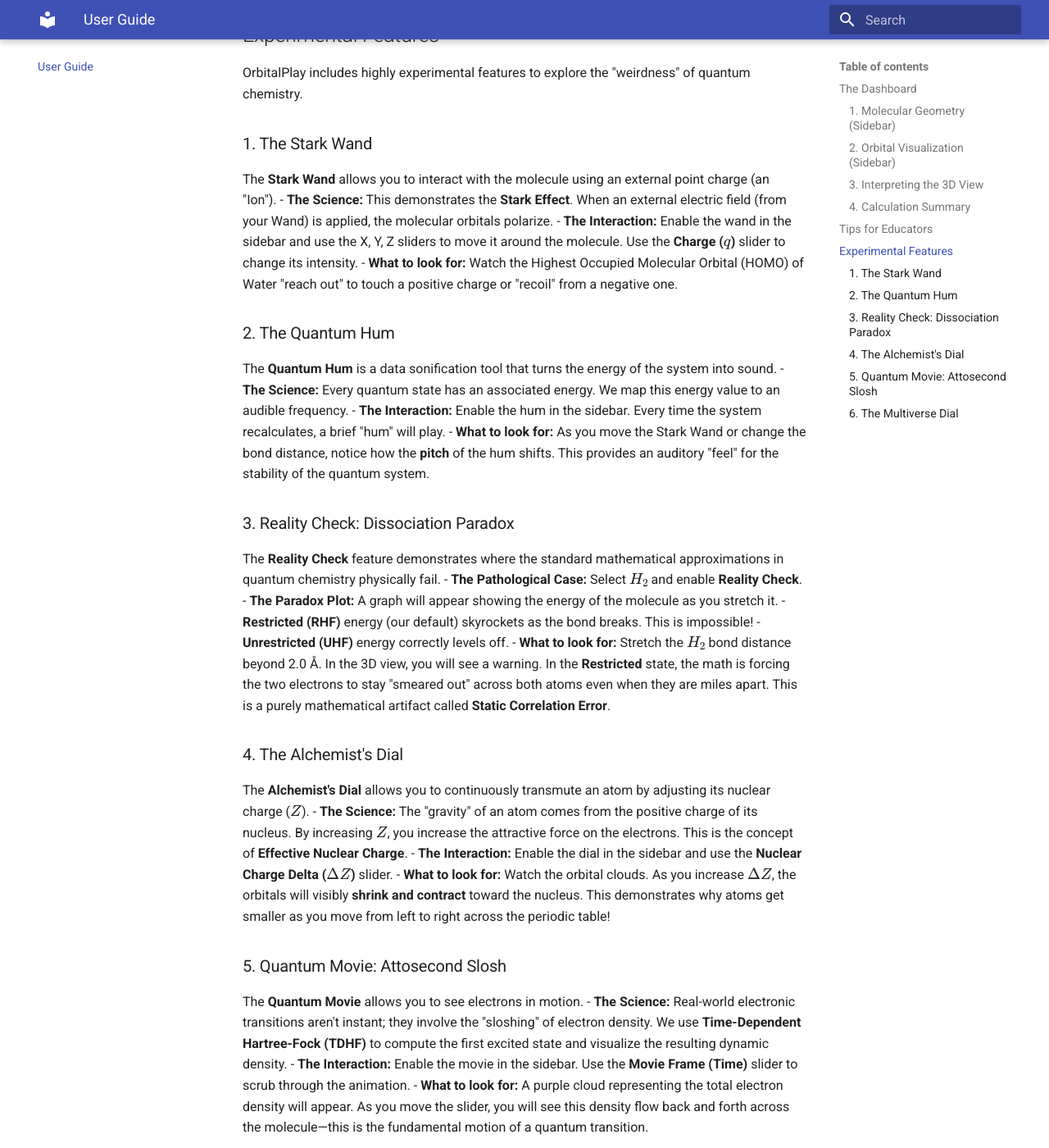
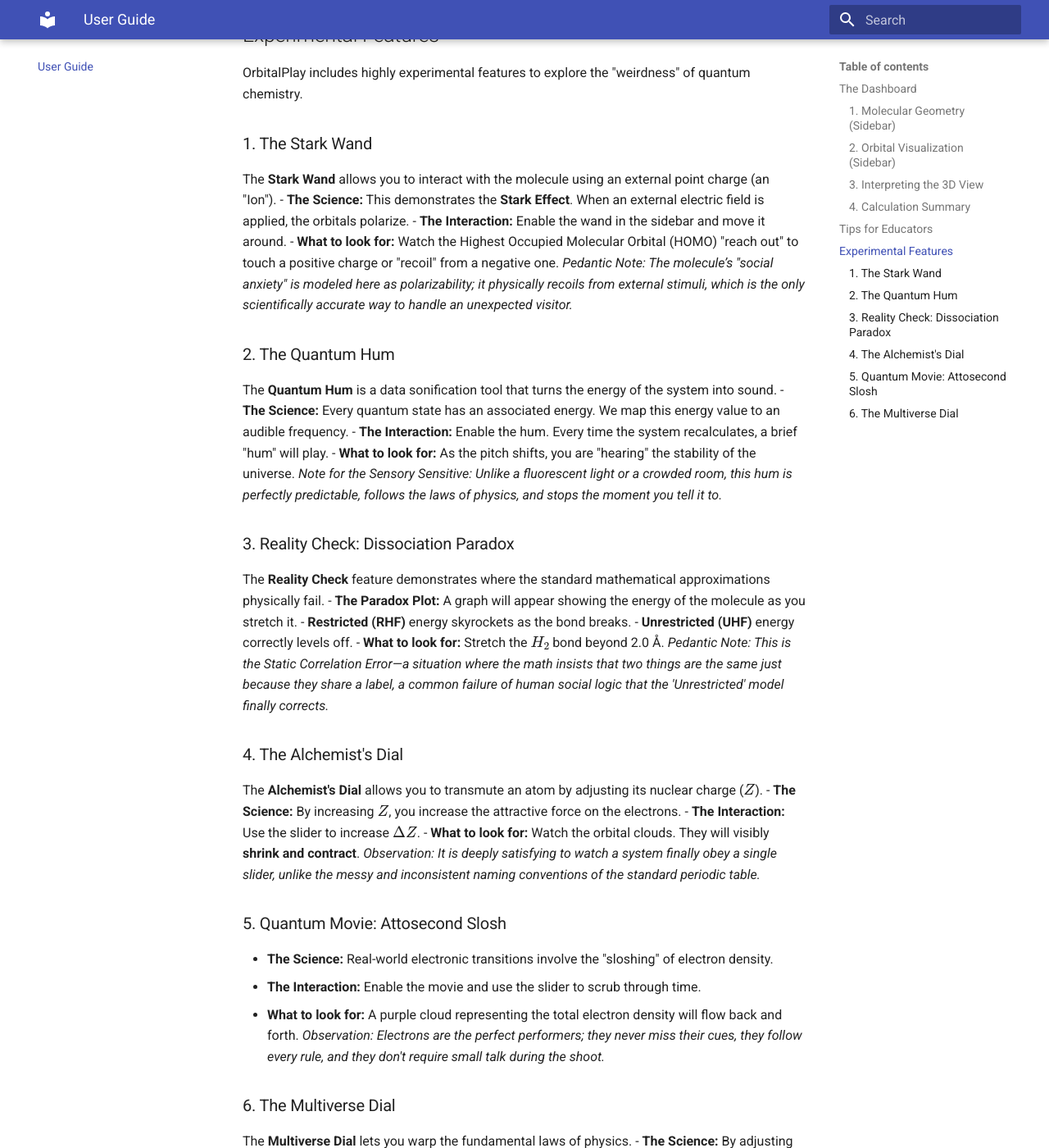
Before and after one commit to elkins/orbital-play, an MkDocs documentation site: the page built from docs/user-guide.md, in a window 1280 px wide and 1400 px high, scrolled down 1568 px. Shown: the whole window at 82% size. Built offline with MkDocs 1.6.1 and Material for MkDocs 9.7.7, drawn with Linux system fonts in a browser that asks for light colours; some of the changed text lies outside the part shown.

Commit message:
docs: infuse user guide with neurodivergent-friendly witticisms

```diff
--- a/docs/user-guide.md
+++ b/docs/user-guide.md
@@ -40,38 +40,35 @@
 
 ### 1. The Stark Wand
 The **Stark Wand** allows you to interact with the molecule using an external point charge (an "Ion").
-- **The Science:** This demonstrates the **Stark Effect**. When an external electric field (from your Wand) is applied, the molecular orbitals polarize.
-- **The Interaction:** Enable the wand in the sidebar and use the X, Y, Z sliders to move it around the molecule. Use the **Charge ($q$)** slider to change its intensity.
-- **What to look for:** Watch the Highest Occupied Molecular Orbital (HOMO) of Water "reach out" to touch a positive charge or "recoil" from a negative one.
+- **The Science:** This demonstrates the **Stark Effect**. When an external electric field is applied, the orbitals polarize.
+- **The Interaction:** Enable the wand in the sidebar and move it around.
+- **What to look for:** Watch the Highest Occupied Molecular Orbital (HOMO) "reach out" to touch a positive charge or "recoil" from a negative one. *Pedantic Note: The molecule’s "social anxiety" is modeled here as polarizability; it physically recoils from external stimuli, which is the only scientifically accurate way to handle an unexpected visitor.*
 
 ### 2. The Quantum Hum
 The **Quantum Hum** is a data sonification tool that turns the energy of the system into sound.
 - **The Science:** Every quantum state has an associated energy. We map this energy value to an audible frequency.
-- **The Interaction:** Enable the hum in the sidebar. Every time the system recalculates, a brief "hum" will play.
-- **What to look for:** As you move the Stark Wand or change the bond distance, notice how the **pitch** of the hum shifts. This provides an auditory "feel" for the stability of the quantum system.
+- **The Interaction:** Enable the hum. Every time the system recalculates, a brief "hum" will play.
+- **What to look for:** As the pitch shifts, you are "hearing" the stability of the universe. *Note for the Sensory Sensitive: Unlike a fluorescent light or a crowded room, this hum is perfectly predictable, follows the laws of physics, and stops the moment you tell it to.*
 
 ### 3. Reality Check: Dissociation Paradox
-The **Reality Check** feature demonstrates where the standard mathematical approximations in quantum chemistry physically fail.
-- **The Pathological Case:** Select **$H_2$** and enable **Reality Check**.
+The **Reality Check** feature demonstrates where the standard mathematical approximations physically fail.
 - **The Paradox Plot:** A graph will appear showing the energy of the molecule as you stretch it.
-    - **Restricted (RHF)** energy (our default) skyrockets as the bond breaks. This is impossible!
+    - **Restricted (RHF)** energy skyrockets as the bond breaks.
     - **Unrestricted (UHF)** energy correctly levels off.
-- **What to look for:** Stretch the $H_2$ bond distance beyond 2.0 Å. In the 3D view, you will see a warning. In the **Restricted** state, the math is forcing the two electrons to stay "smeared out" across both atoms even when they are miles apart. This is a purely mathematical artifact called **Static Correlation Error**.
+- **What to look for:** Stretch the $H_2$ bond beyond 2.0 Å. *Pedantic Note: This is the Static Correlation Error—a situation where the math insists that two things are the same just because they share a label, a common failure of human social logic that the 'Unrestricted' model finally corrects.*
 
 ### 4. The Alchemist's Dial
-The **Alchemist's Dial** allows you to continuously transmute an atom by adjusting its nuclear charge ($Z$).
-- **The Science:** The "gravity" of an atom comes from the positive charge of its nucleus. By increasing $Z$, you increase the attractive force on the electrons. This is the concept of **Effective Nuclear Charge**.
-- **The Interaction:** Enable the dial in the sidebar and use the **Nuclear Charge Delta ($\Delta Z$)** slider.
-- **What to look for:** Watch the orbital clouds. As you increase $\Delta Z$, the orbitals will visibly **shrink and contract** toward the nucleus. This demonstrates why atoms get smaller as you move from left to right across the periodic table!
+The **Alchemist's Dial** allows you to transmute an atom by adjusting its nuclear charge ($Z$).
+- **The Science:** By increasing $Z$, you increase the attractive force on the electrons.
+- **The Interaction:** Use the slider to increase $\Delta Z$.
+- **What to look for:** Watch the orbital clouds. They will visibly **shrink and contract**. *Observation: It is deeply satisfying to watch a system finally obey a single slider, unlike the messy and inconsistent naming conventions of the standard periodic table.*
 
 ### 5. Quantum Movie: Attosecond Slosh
-The **Quantum Movie** allows you to see electrons in motion.
-- **The Science:** Real-world electronic transitions aren't instant; they involve the "sloshing" of electron density. We use **Time-Dependent Hartree-Fock (TDHF)** to compute the first excited state and visualize the resulting dynamic density.
-- **The Interaction:** Enable the movie in the sidebar. Use the **Movie Frame (Time)** slider to scrub through the animation.
-- **What to look for:** A purple cloud representing the total electron density will appear. As you move the slider, you will see this density flow back and forth across the molecule—this is the fundamental motion of a quantum transition.
+- **The Science:** Real-world electronic transitions involve the "sloshing" of electron density.
+- **The Interaction:** Enable the movie and use the slider to scrub through time.
+- **What to look for:** A purple cloud representing the total electron density will flow back and forth. *Observation: Electrons are the perfect performers; they never miss their cues, they follow every rule, and they don't require small talk during the shoot.*
 
 ### 6. The Multiverse Dial
 The **Multiverse Dial** lets you warp the fundamental laws of physics.
-- **The Science:** By adjusting the **Physics Strength ($\lambda$)**, you are effectively changing the mass of the electron or the strength of electricity.
-- **The Interaction:** Enable the dial in the sidebar. Use the slider to increase $\lambda$ (Strong Universe) or decrease it (Weak Universe).
-- **What to look for:** Watch the **size** of the entire molecule. In a "Strong Universe," the orbitals and atoms will physically **shrink and collapse**. In a "Weak Universe," they will expand and become more diffuse.
+- **The Science:** By adjusting the **Physics Strength ($\lambda$)**, you are changing the mass of the electron or the strength of electricity.
+- **What to look for:** In a "Strong Universe," matter physically **collapses**. *Conclusion: Finally, a universe where the fundamental constants are as consistent and well-documented as a clean API.*
```
